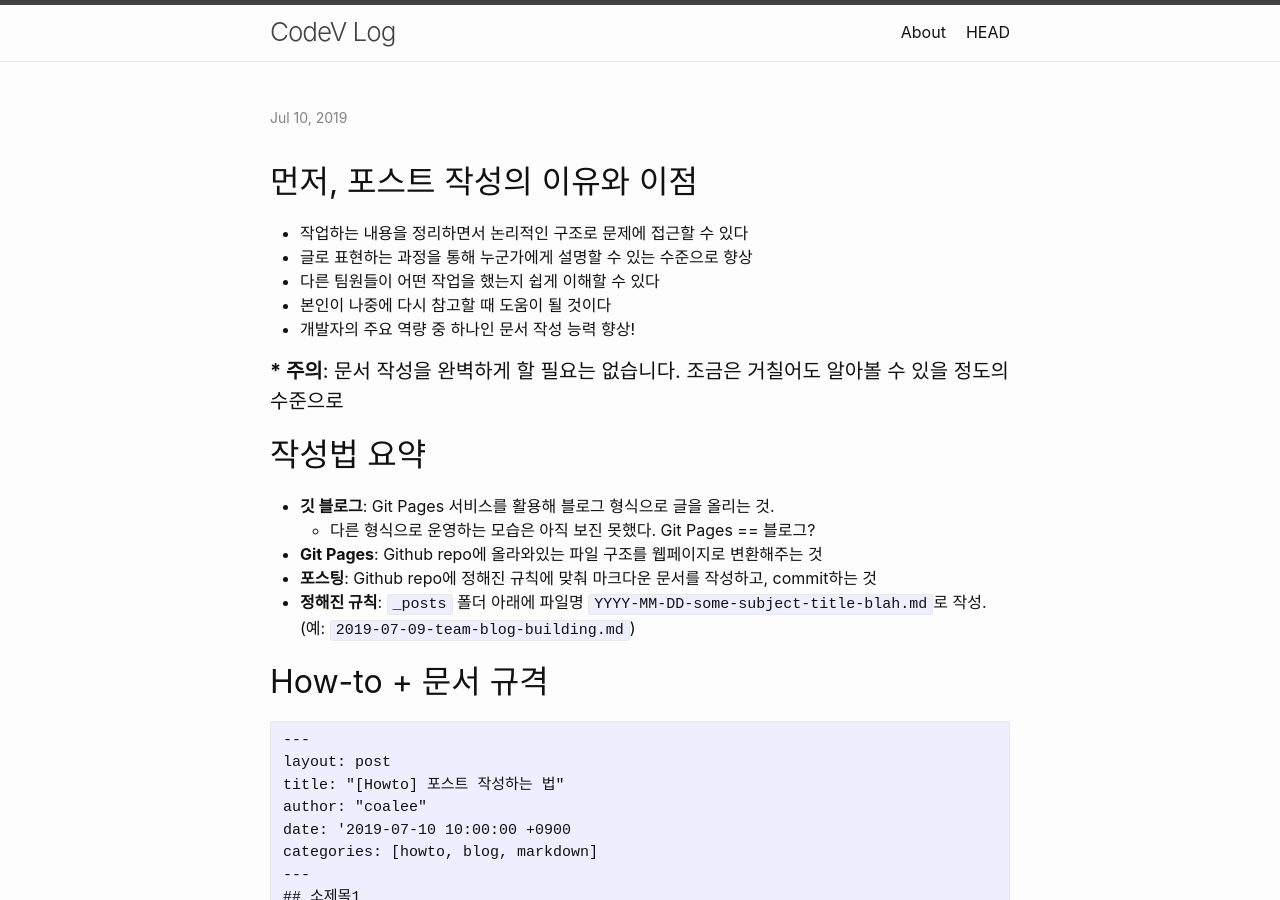
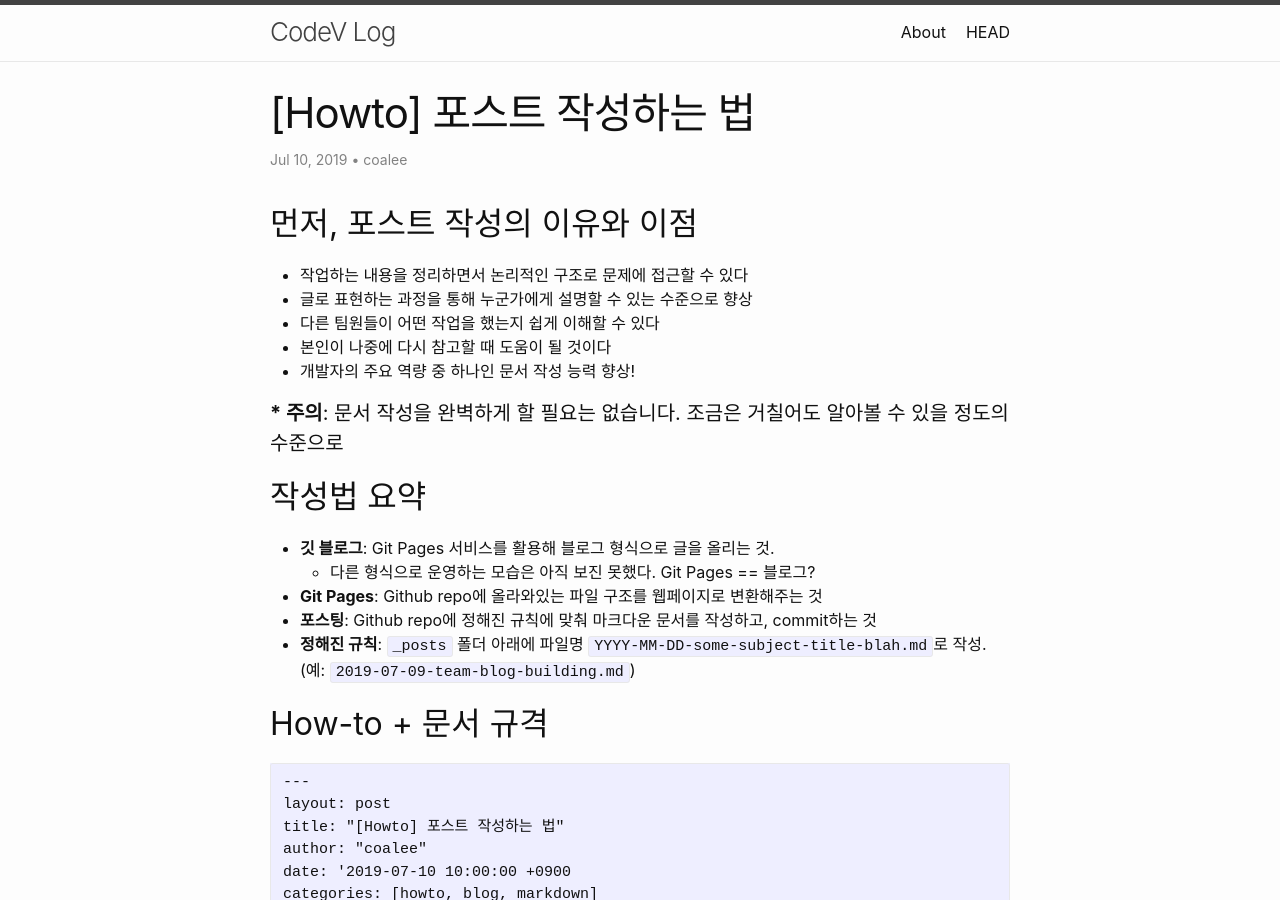
Before and after one commit to codevlog/codevlog.github.io, a Jekyll site: the page built from _posts/2019-07-10-how-to-write-post.md, in a window 1280 px wide and 900 px high. Built offline with Jekyll 4.4.1, drawn with Linux system fonts in a browser that asks for light colours; our own code applies the rules of GitHub Pages for plain Markdown files.

Commit message:
fixed typo

```diff
--- a/_posts/2019-07-10-how-to-write-post.md
+++ b/_posts/2019-07-10-how-to-write-post.md
@@ -2,7 +2,7 @@
 layout: post
 title: "[Howto] 포스트 작성하는 법"
 author: "coalee"
-date: '2019-07-10 10:00:00 +0900
+date: '2019-07-10 10:00:00 +0900'
 categories: howto
 ---
 
```
